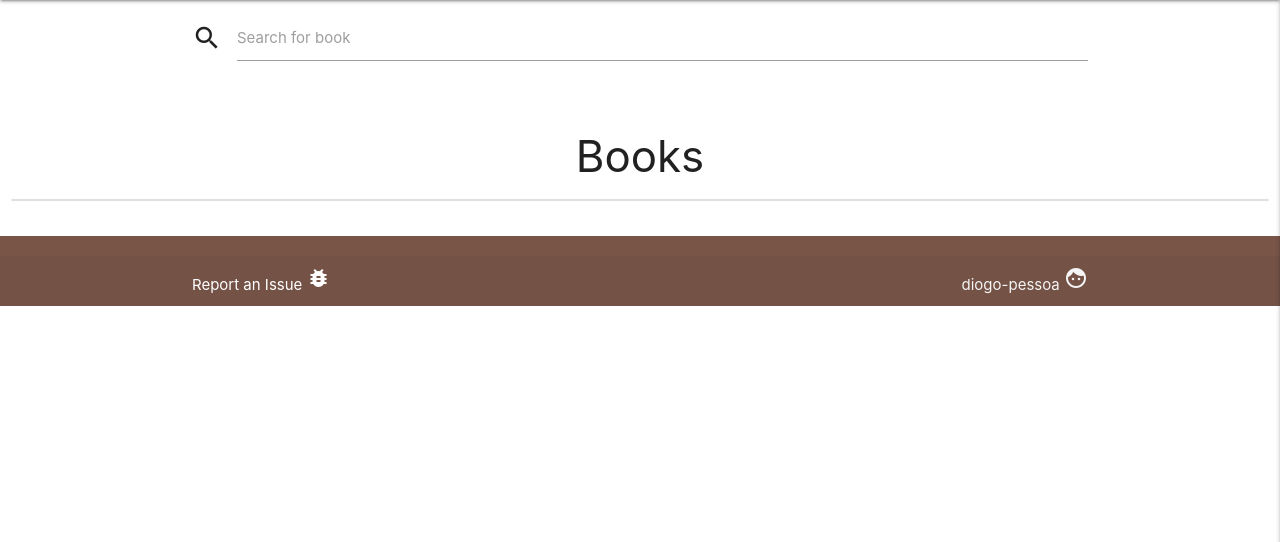
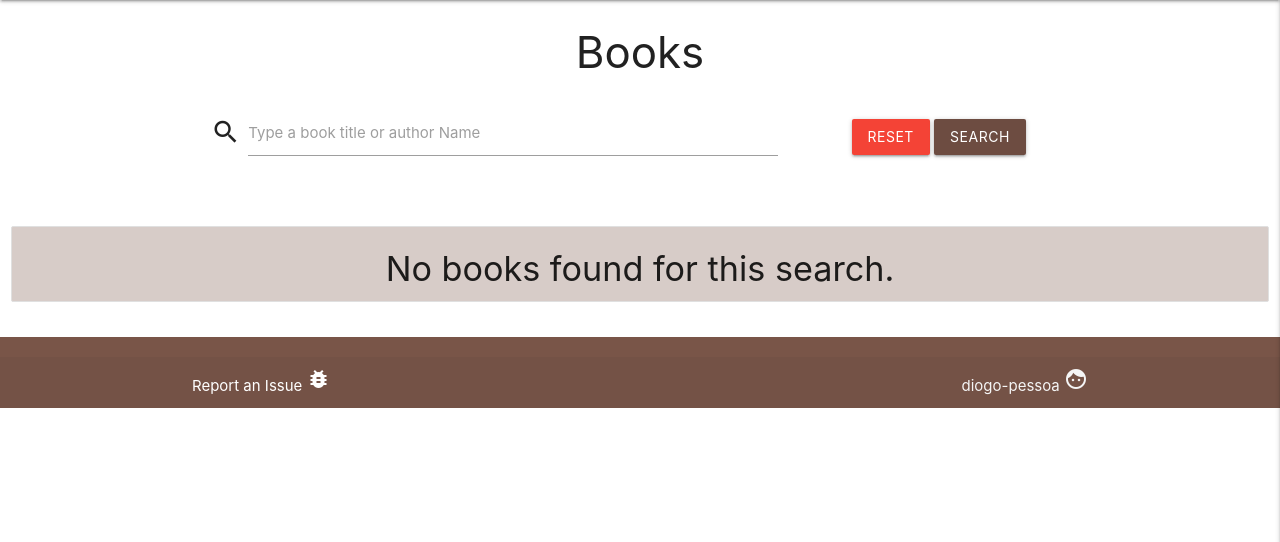
Before and after one commit to diogo-pessoa/milestoneThree, a Flask app: template app/book/templates/books.html in a window 1280 px wide. Shown: the part 64-606 px from the top of the page. Run offline with Flask 2, Linux system fonts and the light colour scheme; the template is opened without the code that fills it, so the values that code supplies are empty; some libraries are stand-ins or nearby versions.

Commit message:
New template and test for search_bar.html
- including section search_bar.html into books.html template
- moving search_bar.html to books views
- adding test to find search bar html elements in books page
- removing autocomplete materialize search bar placeholder from html templates

```diff
--- a/app/book/templates/books.html
+++ b/app/book/templates/books.html
@@ -1,11 +1,14 @@
 {% extends "base.html" %}
 
 {% block content %}
-{% include 'search_bar.html' %}
+<h3 class="center">Books</h3>
+<div class="row">
+    {% include 'search_bar.html' %}
+</div>
 <div class="row">
     <div class="col s12">
-        <h3 class="center">Books</h3>
-        <ul class="collection">
+        <ul class="collection  brown lighten-4">
+        {% if books|length > 0 %}
             {% for book in books %}
             <li class="collection-item avatar brown lighten-4">
                 <i class="material-icons circle">folder</i>
@@ -14,12 +17,14 @@
                     Published from {{ book.get_publisher() }} <br>
                     <span>Edition:</span> {{ book.get_edition() }}<br>
                 </p>
-                <a href="{{url_for( 'book.book_page', book_name=book.get_title_for_url()) }}" class="secondary-content black-text">See more<i class="material-icons">link</i></a>
+                <a href="{{url_for( 'book.book_page', book_name=book.get_title_for_url()) }}"
+                   class="secondary-content black-text">See more<i class="material-icons">link</i></a>
             </li>
-
             {% endfor %}
+        {% else %}
+                <h4 class="center">No books found for this search.</h4>
+        {% endif %}
         </ul>
     </div>
 </div>
-</div>
 {% endblock %}
--- /dev/null
+++ b/app/book/templates/search_bar.html
@@ -0,0 +1,15 @@
+<div class="container">
+        <form action="{{ url_for('book.search') }}" method="post" class="col s12">
+            <div class="row valign-wrapper center-align">
+                <div class="input-field col s12 m8">
+                    <i class="material-icons prefix text-darken-4">search</i>
+                    <input type="text" name="query" id="query" minlength="3" class="validate" required>
+                    <label for="query">Type a book title or author Name</label>
+                </div>
+                <div class="col s12 m4">
+                    <a href="{{ url_for('book.book_list') }}" class="red btn text-shadow">Reset</a>
+                    <button type="submit" class="brown darken-1 btn text-shadow">Search</button>
+                </div>
+            </div>
+        </form>
+</div>
--- a/app/static/js/index.js
+++ b/app/static/js/index.js
@@ -3,12 +3,4 @@ $(document).ready(function () {
     $(".sidenav").sidenav({edge: "right"});
     //Enable tabs
     $('.tabs').tabs();
-
-    $('input.autocomplete').autocomplete({
-      data: {
-        "Apple": null,
-        "Microsoft": null,
-        "Google": 'https://placehold.it/250x250'
-      },
-    });
 });
--- a/app/templates/search_bar.html
+++ /dev/null
@@ -1,13 +0,0 @@
-<div class="container">
-    <div class="col s12 m7">
-        <div class="col s12">
-            <div class="row">
-                <div class="input-field col s12">
-                    <i class="material-icons prefix">search</i>
-                    <input type="text" id="search-bar" name="search-bar" class="autocomplete">
-                    <label for="search-bar">Search for book</label>
-                </div>
-            </div>
-        </div>
-    </div>
-</div>
```
Also changed, not shown: test/html_test/book_view/search_bar_test.py (added, +30 -0 lines).
